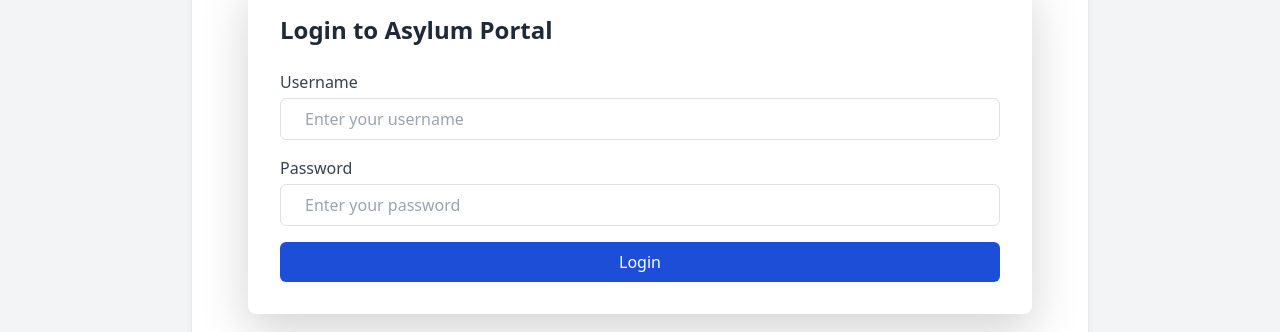
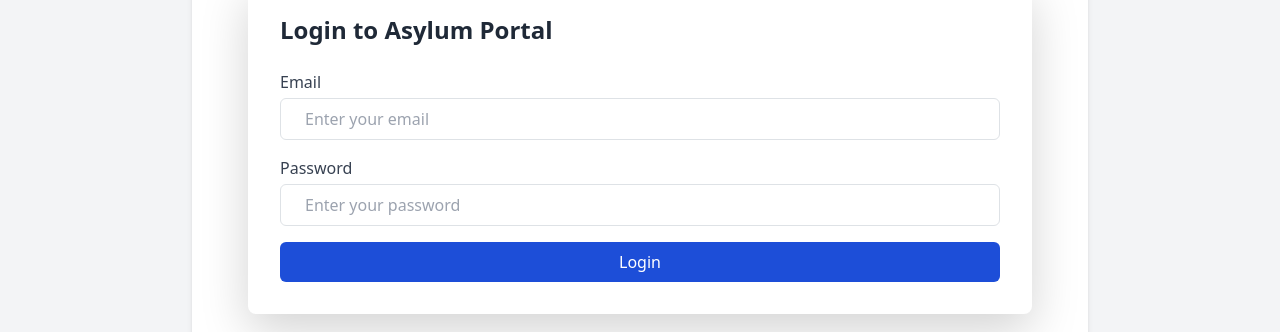
Before and after one commit to balar06/Asylum_FE, a React (Create React App) app: page /login in a window 1280 px wide. Shown: the part 130-462 px from the top of the page. Built offline with nearby package versions, Linux system fonts and the light colour scheme.

Commit message:
registration and login

```diff
--- a/package.json
+++ b/package.json
@@ -11,6 +11,7 @@
     "@testing-library/jest-dom": "^6.6.3",
     "@testing-library/react": "^16.2.0",
     "@testing-library/user-event": "^13.5.0",
+    "axios": "^1.9.0",
     "bootstrap": "^5.3.5",
     "downloadjs": "^1.4.7",
     "file-saver": "^2.0.5",
--- a/src/components/GuestLayout/Login.js
+++ b/src/components/GuestLayout/Login.js
@@ -1,28 +1,42 @@
 import React, { useState } from 'react';
 import { useNavigate } from 'react-router-dom';
+import axios from 'axios';
 
 export default function Login() {
-  const [username, setUsername] = useState('');
+  const [email, setEmail] = useState('');
   const [password, setPassword] = useState('');
+  const [error, setError] = useState('');
   const navigate = useNavigate();
 
-  const handleLogin = (e) => {
+  const validateEmail = (email) => {
+    const re = /^[^\s@]+@[^\s@]+\.[^\s@]+$/;
+    return re.test(String(email).toLowerCase());
+  };
+
+  const handleLogin = async (e) => {
     e.preventDefault();
-    const defaultUsername = 'test';
-    const defaultPassword = 'test';
-    console.log('Logging in with:', username, password);
 
-    if (username === defaultUsername && password === defaultPassword) {
-      // Simulate storing an authentication token
-      localStorage.setItem('token', 'your-auth-token');
-
-      // Navigate to the dashboard
-      navigate('/dashboard');
-    } else {
-      // Handle authentication failure (e.g., display an error message)
-      console.log('Invalid credentials');
+    if (!validateEmail(email)) {
+      setError('Please enter a valid email address');
+      return;
     }
 
+    try {
+      const response = await axios.post('http://localhost:8080/api/auth/login', null, {
+        params: {
+          email: email,
+          password: password,
+        },
+        withCredentials: true, // Include cookies if needed
+      });
+
+      console.log('Login successful:', response.data);
+      localStorage.setItem('token', 'your-auth-token'); // Replace with actual token if provided
+      navigate('/dashboard');
+    } catch (err) {
+      console.error('Login error:', err);
+      setError('Invalid email or password');
+    }
   };
 
   return (
@@ -30,15 +44,18 @@ export default function Login() {
       <div className="bg-white p-8 rounded-lg shadow-lg w-full max-w-4xl">
         <h2 className="text-2xl font-bold mb-6 text-gray-800">Login to Asylum Portal</h2>
 
-        <form className="space-y-4">
+        {error && <p className="text-red-500 mb-4">{error}</p>}
+
+        <form className="space-y-4" onSubmit={handleLogin}>
           <div>
-            <label className="block text-gray-700 font-medium mb-1">Username</label>
+            <label className="block text-gray-700 font-medium mb-1">Email</label>
             <input
-              type="text"
-              value={username}
-              onChange={(e) => setUsername(e.target.value)}
+              type="email"
+              value={email}
+              onChange={(e) => setEmail(e.target.value)}
               className="w-full border border-gray-300 rounded-md px-4 py-2 focus:outline-none focus:ring-2 focus:ring-blue-600"
-              placeholder="Enter your username"
+              placeholder="Enter your email"
+              required
             />
           </div>
 
@@ -50,12 +67,12 @@ export default function Login() {
               onChange={(e) => setPassword(e.target.value)}
               className="w-full border border-gray-300 rounded-md px-4 py-2 focus:outline-none focus:ring-2 focus:ring-blue-600"
               placeholder="Enter your password"
+              required
             />
           </div>
 
           <button
-            type="button"
-            onClick={handleLogin}
+            type="submit"
             className="w-full bg-blue-700 text-white py-2 rounded-md hover:bg-blue-800 transition duration-200"
           >
             Login
--- a/src/components/GuestLayout/Register.js
+++ b/src/components/GuestLayout/Register.js
@@ -1,9 +1,11 @@
 import React, { useState } from 'react';
+import axios from 'axios';
 
 export default function Register() {
   const [formData, setFormData] = useState({
     username: '',
     email: '',
+    phoneNo: '',
     password: '',
     confirmPassword: '',
   });
@@ -15,12 +17,26 @@ export default function Register() {
     }));
   };
 
-  const handleRegister = () => {
+  const handleRegister = async () => {
     if (formData.password !== formData.confirmPassword) {
       alert('Passwords do not match');
       return;
     }
-    console.log('Registering:', formData);
+
+    try {
+      const response = await axios.post('http://localhost:8080/api/register', {
+        name: formData.username,
+        email: formData.email,
+        phoneNo: formData.phoneNo,
+        password: formData.password,
+      },  { withCredentials: true });
+
+      alert('Registration successful!');
+      console.log('Registered user:', response.data);
+    } catch (error) {
+      console.error('Registration failed:', error.response?.data || error.message);
+      alert('Registration failed. Please try again.');
+    }
   };
 
   return (
@@ -49,6 +65,18 @@ export default function Register() {
             onChange={handleChange}
             className="w-full border border-gray-300 rounded-md px-4 py-2 focus:outline-none focus:ring-2 focus:ring-blue-600"
             placeholder="Enter your email"
+          />
+        </div>
+
+        <div>
+          <label className="block text-gray-700 font-medium mb-1">Phone Number</label>
+          <input
+            type="text"
+            name="phoneNo"
+            value={formData.phoneNo}
+            onChange={handleChange}
+            className="w-full border border-gray-300 rounded-md px-4 py-2 focus:outline-none focus:ring-2 focus:ring-blue-600"
+            placeholder="Enter your phone number"
           />
         </div>
 
```
Also changed, not shown: 1 other file (tests, documents, lock files or other folders). Lines whose indentation alone changed are shown as unchanged.
